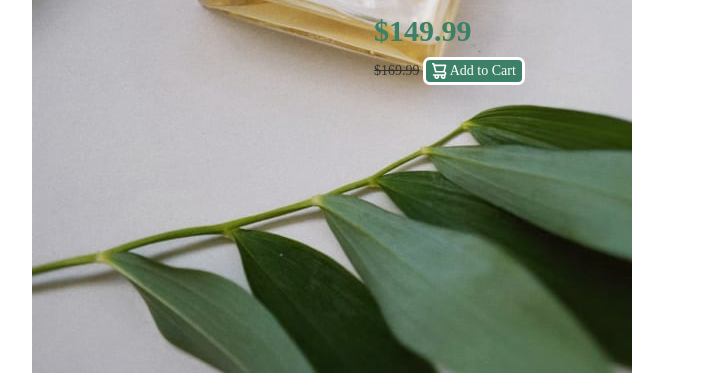
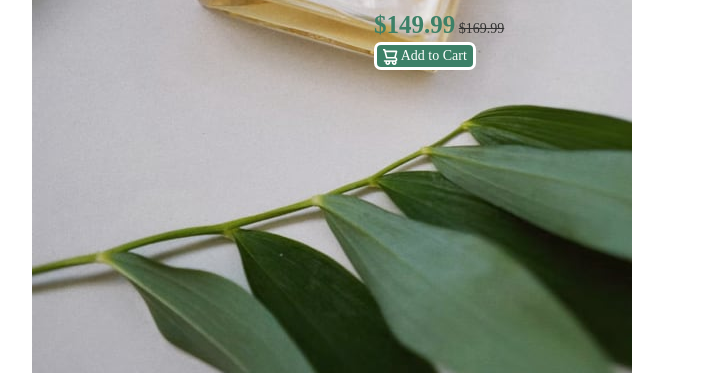
Before and after one commit to HLovelady/Product-Preview-Card-Compnent, a website: page index.html in a window 1280 px wide. Shown: the part 727-1100 px from the top of the page, without its empty margins (281-991 px from the left). Drawn offline with nearby package versions, Linux system fonts and the light colour scheme; a web font is replaced by a local one.

Commit message:
content size corrected

```diff
--- a/index.html
+++ b/index.html
@@ -28,14 +28,17 @@
         <p>A floral, solar and voluptuous interpretation composed by Olivier Polge, Perfumer-Creator for the House of CHANEL.</p>
 
         <div class="price">
-          <h2 class="sale">$149.99</h2>
+          <span class="sale">$149.99</span>
           <del>$169.99</del>
         </div>
 
+
+      <div>
         <button type="button">
           <img src="images/icon-cart.svg">
           Add to Cart
         </button>
+      </div>
       </div>
     </div>
     </div>
--- a/style.css
+++ b/style.css
@@ -41,9 +41,10 @@
 
 }
 
-h2 {
+h2, .sale {
     font-family: mySecondFont;
     font-weight: 700;
+    font-size: 25px;
 }
 
 p {
```
